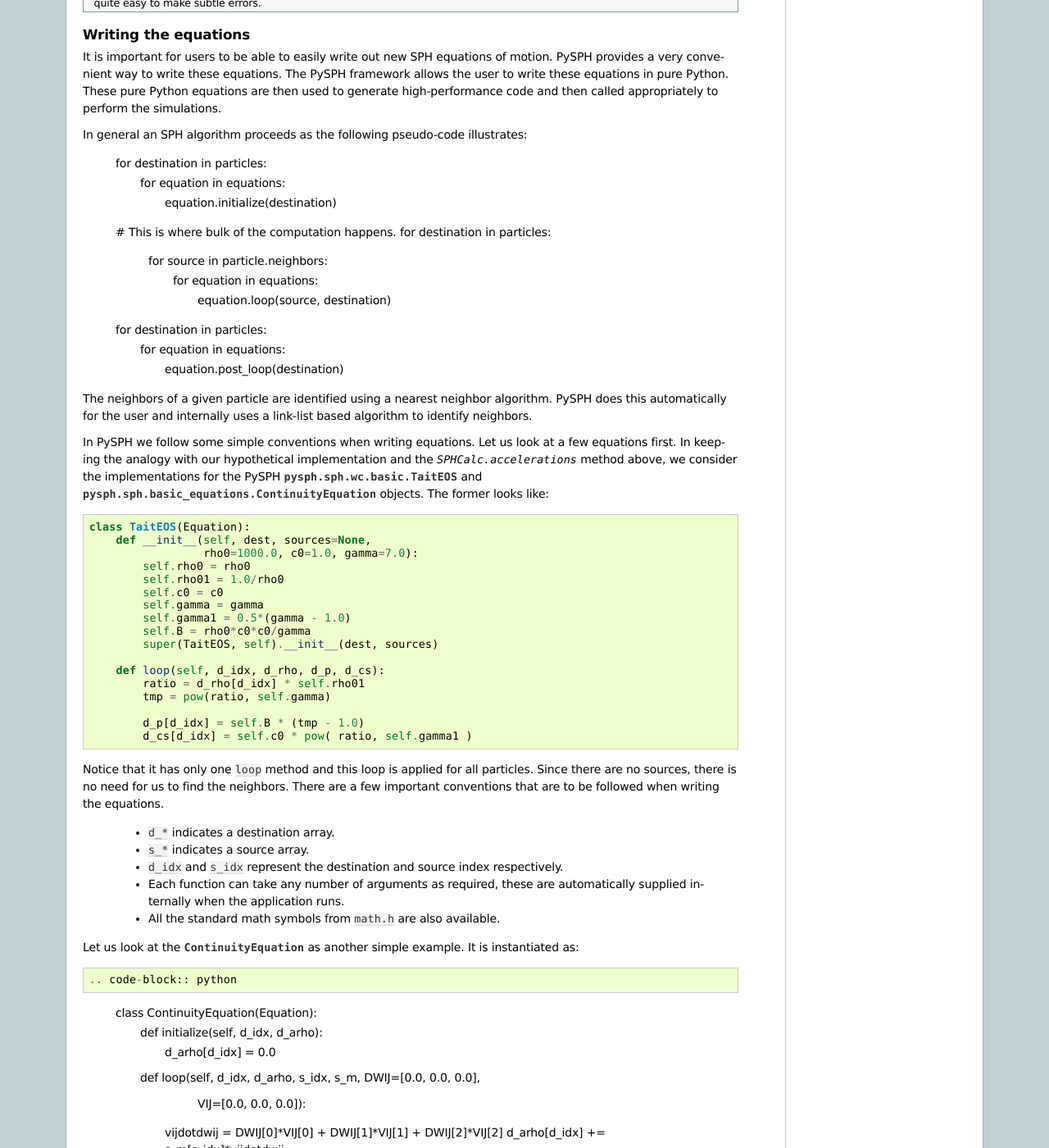
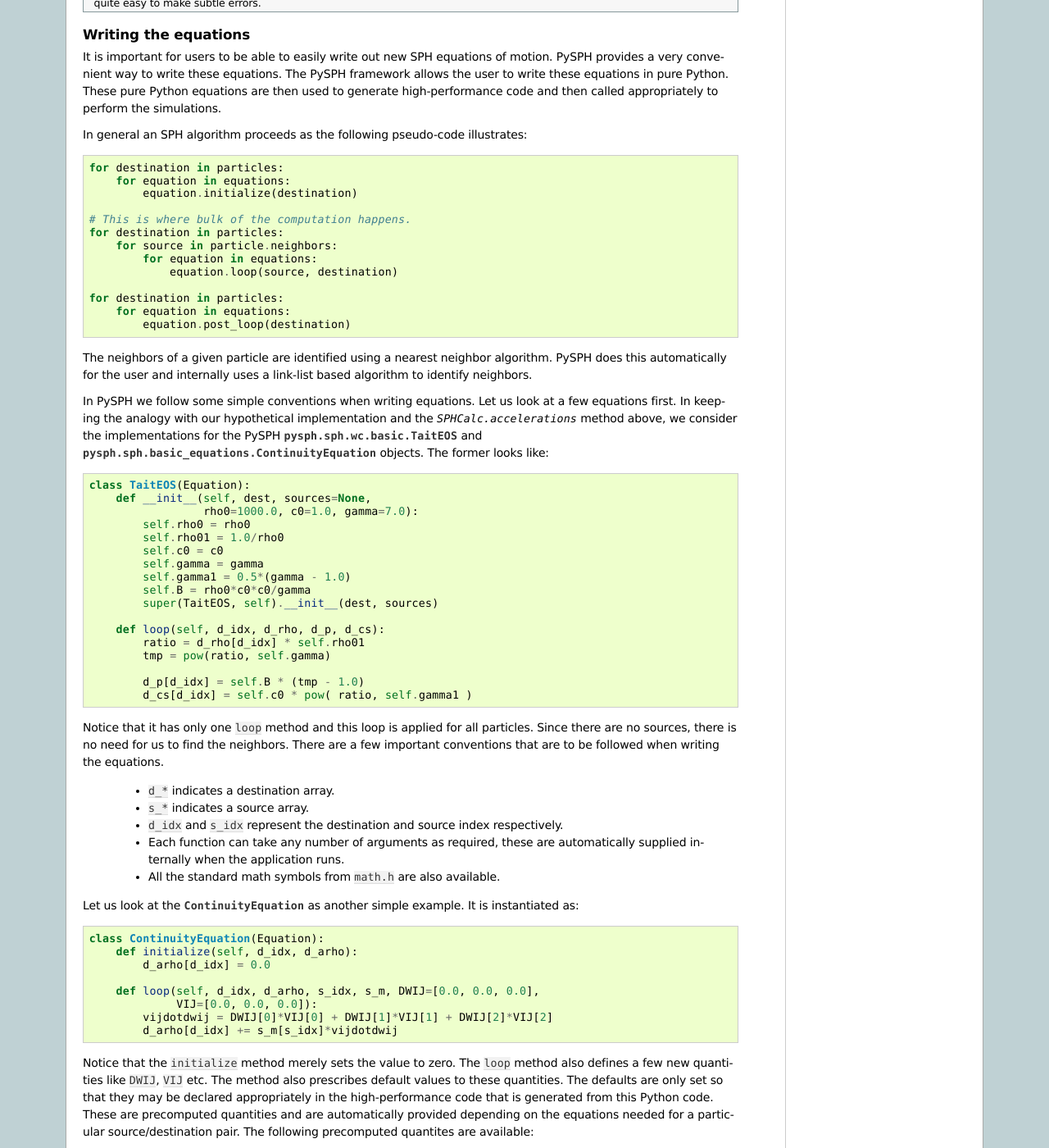
Before and after one commit to pypr/pysph, a Sphinx documentation site: the page built from docs/source/design/overview.rst, in a window 1280 px wide and 1400 px high, scrolled down 6244 px. Shown: the whole window at 82% size. Built offline with Sphinx 7.4.7, drawn with Linux system fonts in a browser that asks for light colours; formulas are drawn with MathJax 3; some of the changed text lies outside the part shown.

Commit message:
DOC: Updating design/overview for formatting python code blocks

```diff
--- a/docs/source/design/overview.rst
+++ b/docs/source/design/overview.rst
@@ -422,6 +422,8 @@
 In general an SPH algorithm proceeds as the following pseudo-code
 illustrates:
 
+.. code-block:: python
+
     for destination in particles:
         for equation in equations:
             equation.initialize(destination)
@@ -487,7 +489,7 @@
 .. py:currentmodule:: pysph.sph.basic_equations
 
 Let us look at the :py:class:`ContinuityEquation` as another simple example.
-It is instantiated as::
+It is instantiated as:
 
 .. code-block:: python
 
```
